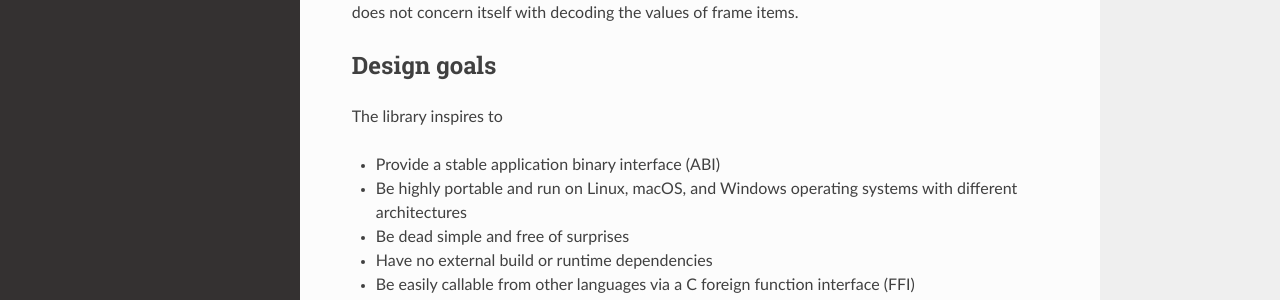
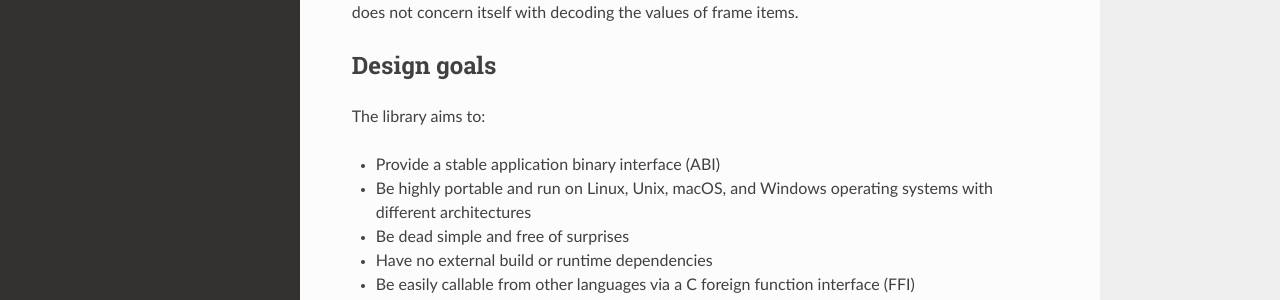
Before and after one commit to ImagingDataCommons/libdicom, a Sphinx documentation site: the page built from doc/source/introduction.rst, in a window 1280 px wide and 941 px high. Shown: the part 407-707 px from the top of the window. Built offline with Sphinx 7.4.7 and the Read the Docs theme 2.0.0, drawn with Linux system fonts in a browser that asks for light colours.

Commit message:
grammar fix

```diff
--- a/doc/source/introduction.rst
+++ b/doc/source/introduction.rst
@@ -20,12 +20,12 @@ decoding the values of frame items.
 Design goals
 ++++++++++++
 
-The library inspires to
+The library aims to:
 
 * Provide a stable application binary interface (ABI)
 
-* Be highly portable and run on Linux, macOS, and Windows operating systems
-  with different architectures
+* Be highly portable and run on Linux, Unix, macOS, and Windows operating
+  systems with different architectures
 
 * Be dead simple and free of surprises
 
```
